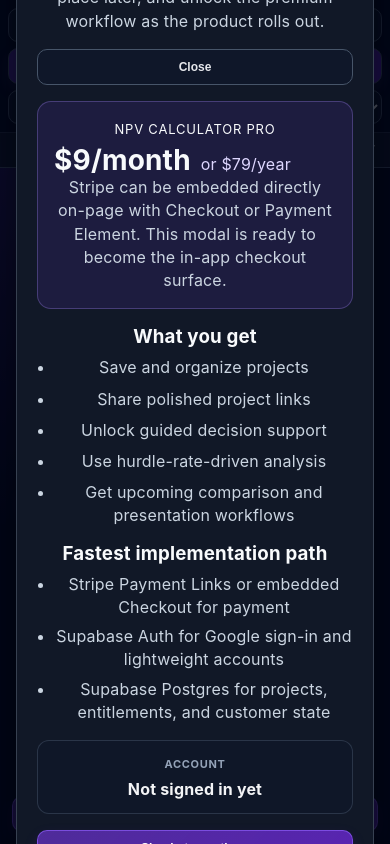
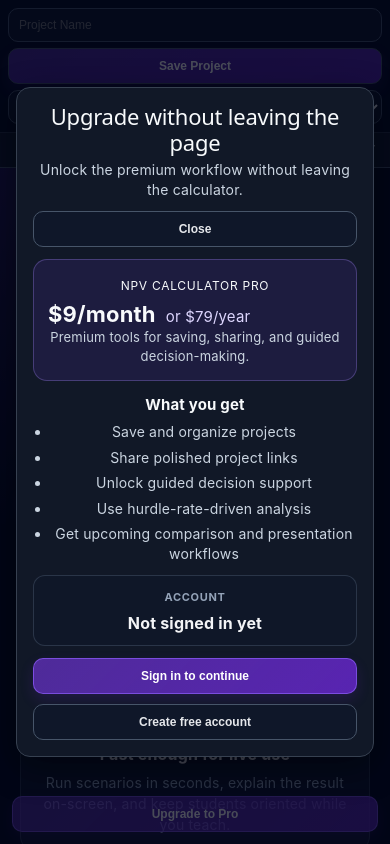
Before and after one commit to armstrma/npv-calculator, a React (Vite) app: page / in a window 390 px wide. Both pictures are taken after a click on the button "See pricing". Shown: the top 844 px of the page. Built offline with nearby package versions, Linux system fonts and the light colour scheme.

Commit message:
Compact upgrade modal for mobile

```diff
--- a/src/App.css
+++ b/src/App.css
@@ -697,3 +697,63 @@ th, td { border: 1px solid #334155; padding: 8px; text-align: left; }
   letter-spacing: 0.06em;
   font-weight: 700;
 }
+
+.upgrade-grid.single-column { grid-template-columns: 1fr; }
+
+@media (max-width: 640px) {
+  .modal-content.upgrade-modal {
+    padding: 16px;
+    gap: 12px;
+  }
+  .upgrade-modal-header {
+    gap: 10px;
+  }
+  .upgrade-modal-header h2 {
+    font-size: 22px;
+    margin-bottom: 4px;
+  }
+  .upgrade-modal-header p {
+    font-size: 14px;
+    line-height: 1.45;
+  }
+  .upgrade-pricing-card {
+    padding: 14px;
+  }
+  .upgrade-plan-name {
+    margin-bottom: 6px;
+    font-size: 12px;
+  }
+  .upgrade-price-row strong {
+    font-size: 22px;
+  }
+  .upgrade-price-row span {
+    font-size: 15px;
+  }
+  .upgrade-price-note {
+    font-size: 13px;
+    line-height: 1.45;
+  }
+  .upgrade-grid h3 {
+    font-size: 15px;
+    margin-bottom: 6px;
+  }
+  .upgrade-feature-list {
+    gap: 6px;
+    font-size: 14px;
+  }
+  .upgrade-feature-list li {
+    line-height: 1.4;
+  }
+  .upgrade-account-state {
+    padding: 10px 12px;
+  }
+  .upgrade-actions {
+    display: grid;
+    grid-template-columns: 1fr;
+  }
+  .upgrade-actions .button-primary,
+  .upgrade-actions .button-secondary,
+  .upgrade-modal-close {
+    width: 100%;
+  }
+}
--- a/src/App.jsx
+++ b/src/App.jsx
@@ -209,7 +209,7 @@ const ProductModal = ({ open, onClose, title = 'Upgrade to Pro', isAuthenticated
           <div>
             <h2>{title}</h2>
             <p>
-              Keep the calculator in view, upgrade in place later, and unlock the premium workflow as the product rolls out.
+              Unlock the premium workflow without leaving the calculator.
             </p>
           </div>
           <button type="button" className="button-secondary upgrade-modal-close" onClick={onClose}>
@@ -223,27 +223,16 @@ const ProductModal = ({ open, onClose, title = 'Upgrade to Pro', isAuthenticated
             <strong>{pricingPlan.price}</strong>
             <span>or {pricingPlan.annual}</span>
           </div>
-          <p className="upgrade-price-note">
-            Stripe can be embedded directly on-page with Checkout or Payment Element. This modal is ready to become the in-app checkout surface.
-          </p>
+          <p className="upgrade-price-note">Premium tools for saving, sharing, and guided decision-making.</p>
         </div>
 
-        <div className="upgrade-grid">
+        <div className="upgrade-grid single-column">
           <section>
             <h3>What you get</h3>
             <ul className="upgrade-feature-list">
               {upgradeFeatures.map((feature) => (
                 <li key={feature}>{feature}</li>
               ))}
-            </ul>
-          </section>
-
-          <section>
-            <h3>Fastest implementation path</h3>
-            <ul className="upgrade-feature-list compact">
-              <li>Stripe Payment Links or embedded Checkout for payment</li>
-              <li>Supabase Auth for Google sign-in and lightweight accounts</li>
-              <li>Supabase Postgres for projects, entitlements, and customer state</li>
             </ul>
           </section>
         </div>
```
